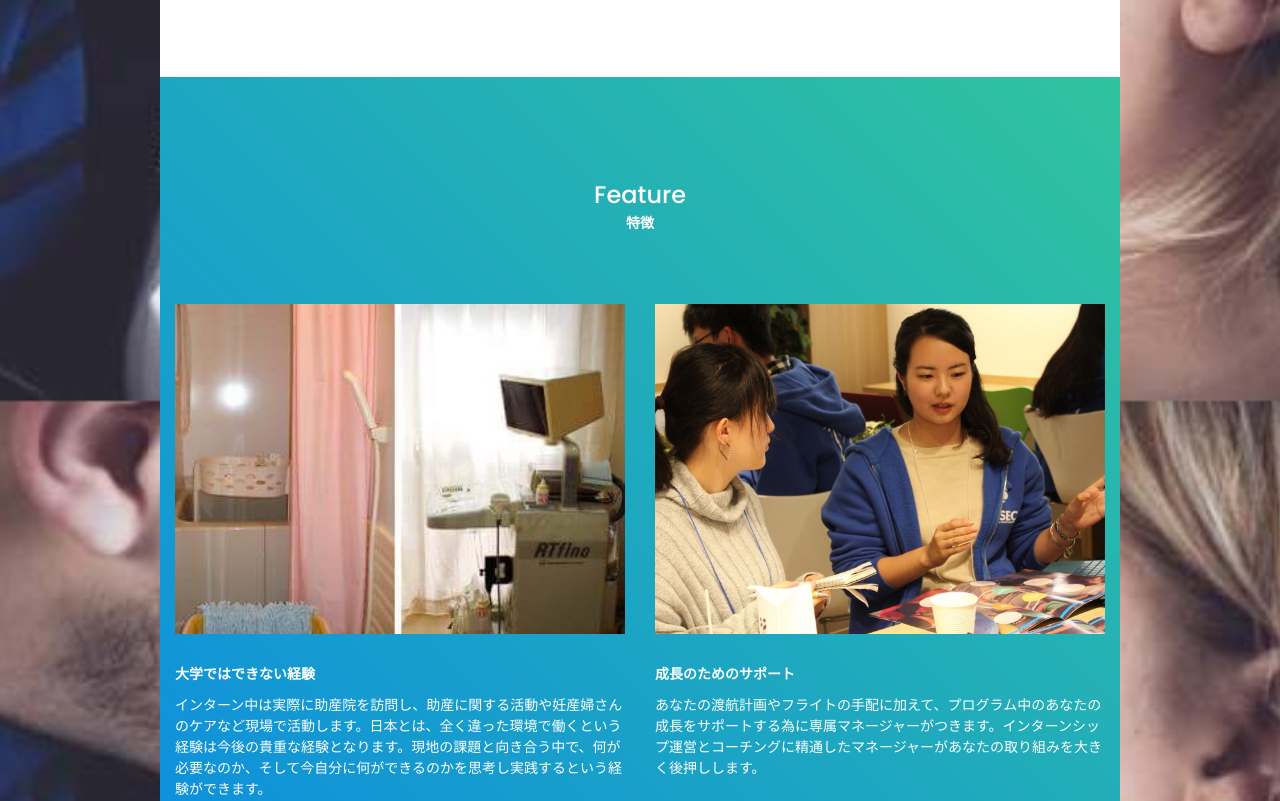
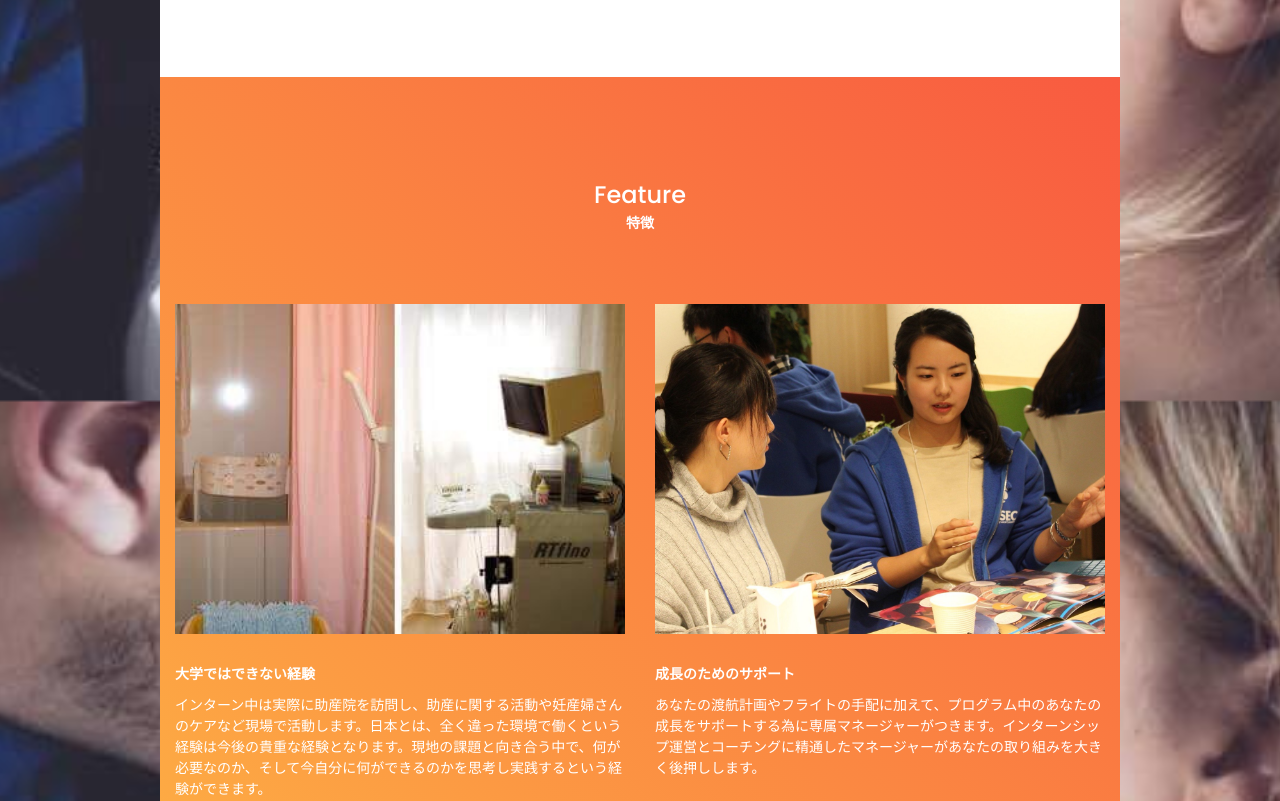
Before and after one commit to fk-in-africa/LP_TryAngle, a plain HTML site: page SANGO_LP/index.html in a window 1280 px wide. Shown: the part 1999-2800 px from the top of the page. Drawn offline with nearby package versions, Linux system fonts and the light colour scheme.

Commit message:
Update main.css

```diff
--- a/SANGO_LP/css/main.css
+++ b/SANGO_LP/css/main.css
@@ -2025,9 +2025,9 @@ body:after {
 }
 
 .p1-gradient-bg, .primary-btn:after, .single-feature .icon:after, .service-area, .story-area, .single-widget .icon:after {
-  background-image: -moz-linear-gradient(45deg, #037ef3 0%, #30c39e 100%);
-  background-image: -webkit-linear-gradient(45deg, #037ef3 0%, #30c39e 100%);
-  background-image: -ms-linear-gradient(45deg, #037ef3 0%, #30c39e 100%);
+  background-image: -moz-linear-gradient(45deg, #FFC845 0%, #F85A40 100%);
+  background-image: -webkit-linear-gradient(45deg, #FFC845 0%, #F85A40 100%);
+  background-image: -ms-linear-gradient(45deg, #FFC845 0%, #F85A40 100%);
 }
 
 .p1-gradient-color, .single-feature .icon span {
```
